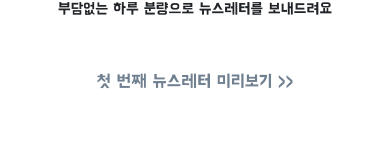
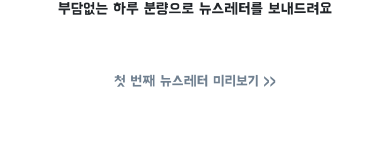
Before and after one commit to PapimonLikelion/cs-today, a Vue app in the folder frontend/: page / in a window 390 px wide. Shown: the part 251-396 px from the top of the page. Built offline with nearby package versions, Linux system fonts and the light colour scheme.

Commit message:
refactor: 미리보기 반응형 글자크기 수정

```diff
--- a/frontend/src/components/Main.vue
+++ b/frontend/src/components/Main.vue
@@ -81,5 +81,10 @@ export default {
   .btn-options button {
     font-size: 15px;
   }
+
+  .preview > a {
+    color: slategray !important;
+    font-size: 14px;
+  }
 }
 </style>
```
